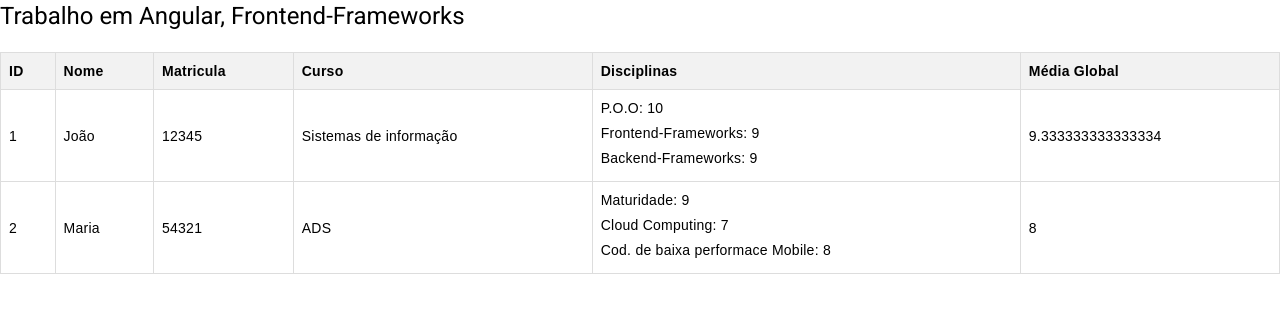
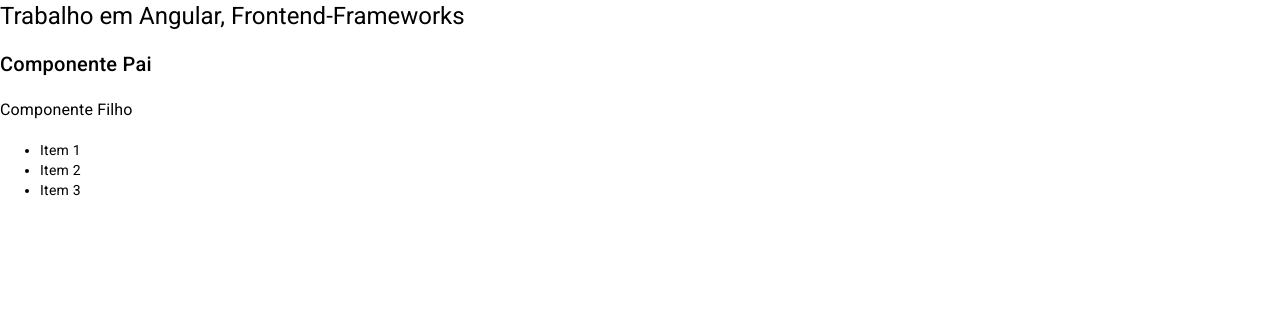
Before and after one commit to iamdiniz/exercicios-angular, an Angular app: page / in a window 1280 px wide. Shown: the top 312 px of the page. Built offline with nearby package versions, Linux system fonts and the light colour scheme; data requests are answered from the project's data file.

Commit message:
corrigindo o exercicio 6

```diff
--- a/src/app/app.component.html
+++ b/src/app/app.component.html
@@ -20,9 +20,9 @@
 </div> -->
 
 <!-- exercicio 6 -->
-<!-- <div>
-    <app-componente-filho [mensagemDoPai]="mensagemDoPai" [itensDoPai]="itensDoPai"></app-componente-filho>
-</div> -->
+<div>
+    <app-componente-pai></app-componente-pai>
+</div>
 
 <!-- exercicio 7 -->
 <!-- <div>
@@ -31,6 +31,6 @@
 </div -->
 
 <!-- exercicio 8 -->
-<div>
+<!-- <div>
     <app-dados-alunos></app-dados-alunos>
-</div>
+</div> -->
--- a/src/app/app.module.ts
+++ b/src/app/app.module.ts
@@ -17,6 +17,7 @@
 import { AreaLogadaComponent } from './exercicio7/area-logada/area-logada.component';
 import { DadosAlunosComponent } from './exercicio8/dados-alunos/dados-alunos.component';
 import { HttpClientModule } from '@angular/common/http';
+import { ComponentePaiComponent } from './exercicio6/componente-pai/componente-pai.component';
 
 @NgModule({
   declarations: [
@@ -28,7 +29,8 @@
     ComponenteFilhoComponent,
     FormLoginComponent,
     AreaLogadaComponent,
-    DadosAlunosComponent
+    DadosAlunosComponent,
+    ComponentePaiComponent
   ],
   imports: [
     MatTableModule,
--- a/src/app/exercicio6/componente-filho/componente-filho.component.html
+++ b/src/app/exercicio6/componente-filho/componente-filho.component.html
@@ -1,16 +1,6 @@
-<h1>Sou o componente filho</h1>
-
-  <h2>Irei emitir os dados do pai</h2>
-
-  <h3>{{ mensagemDoPai }}</h3>
-
-<table mat-table [dataSource]="itensDoPai" class="mat-elevation-z8">
-
-    <ng-container matColumnDef="name">
-      <th mat-header-cell *matHeaderCellDef>Itens do pai</th>
-      <td mat-cell *matCellDef="let item"> {{ item.mensagem }} </td>
-    </ng-container>
-
-    <tr mat-header-row *matHeaderRowDef="displayedColumns"></tr>
-    <tr mat-row *matRowDef="let row; columns: displayedColumns;"></tr>
-</table>
+<div>
+    <h3>Componente Filho</h3>
+    <ul>
+      <li *ngFor="let item of itens">{{ item }}</li>
+    </ul>
+</div>
--- a/src/app/exercicio6/componente-filho/componente-filho.component.ts
+++ b/src/app/exercicio6/componente-filho/componente-filho.component.ts
@@ -6,10 +6,5 @@
   styleUrls: ['./componente-filho.component.css']
 })
 export class ComponenteFilhoComponent {
-
-  @Input() mensagemDoPai: string = '';
-  @Input() itensDoPai: Array<any> = [];
-
-  displayedColumns: string[] = ['name'];
-
+  @Input() itens: string[] = [];
 }
--- /dev/null
+++ b/src/app/exercicio6/componente-pai/componente-pai.component.html
@@ -0,0 +1,2 @@
+<h2>Componente Pai</h2>
+<app-componente-filho [itens]="listaDeItens"></app-componente-filho>
--- /dev/null
+++ b/src/app/exercicio6/componente-pai/componente-pai.component.ts
@@ -0,0 +1,10 @@
+import { Component } from '@angular/core';
+
+@Component({
+  selector: 'app-componente-pai',
+  templateUrl: './componente-pai.component.html',
+  styleUrls: ['./componente-pai.component.css']
+})
+export class ComponentePaiComponent {
+  listaDeItens: string[] = ['Item 1', 'Item 2', 'Item 3'];
+}
```
Also changed, not shown: src/app/exercicio6/componente-pai/componente-pai.component.css (added).
